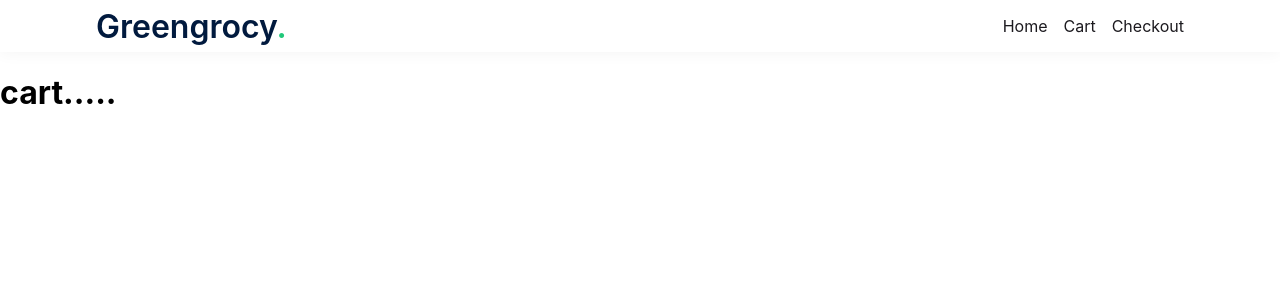
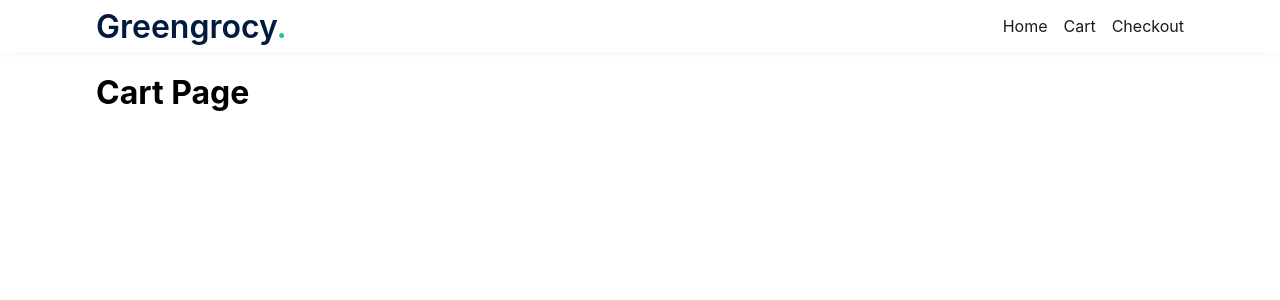
Before and after one commit to 0xMahabub/react_redux_shoppingcarrt, a React (Create React App) app: page /cart in a window 1280 px wide. Shown: the top 300 px of the page. Built offline with nearby package versions, Linux system fonts and the light colour scheme.

Commit message:
cart --feature=init

```diff
--- a/src/Router.js
+++ b/src/Router.js
@@ -7,6 +7,7 @@ import {
   } from "react-router-dom";
 import Header from './components/Header/Header';
 import Index from './pages/Index';
+import Cart from './pages/Cart';
 
 const AppRouter = () => {
     return (
@@ -17,7 +18,7 @@ const AppRouter = () => {
                 <Index/>
             </Route>
             <Route path="/cart">
-                <h1>cart.....</h1>
+                <Cart />
             </Route>
             <Route path="/checkout">
                 <h1>checkout.........</h1>
--- /dev/null
+++ b/src/pages/Cart.js
@@ -0,0 +1,12 @@
+import React from 'react';
+import { AppContainer } from '../Global';
+
+const Cart = () => {
+    return (
+        <AppContainer>
+            <h1>Cart Page</h1>
+        </AppContainer>
+    );
+};
+
+export default Cart;
```
